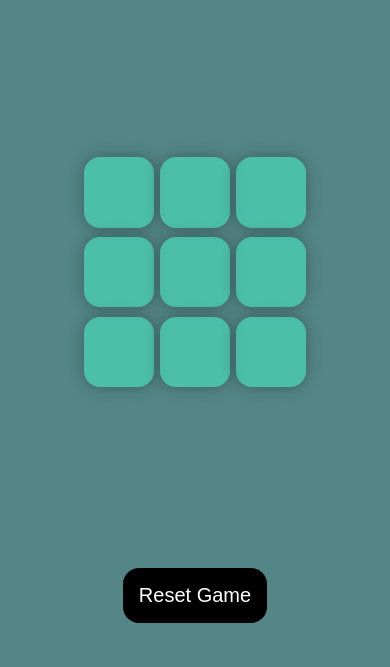
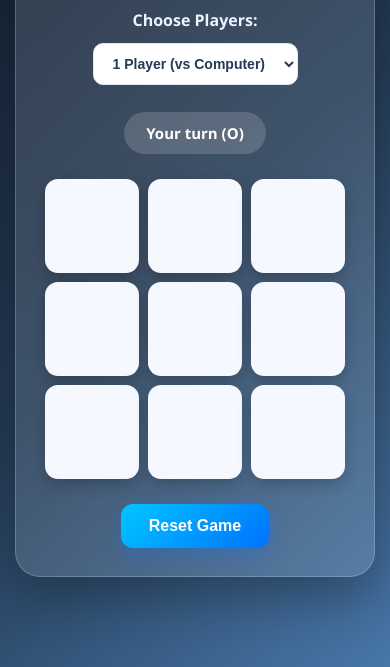
Before and after one commit to Prajakta-Jadhav1206/Tic-Tac-Toe-Game, a plain HTML site: page index.html in a window 390 px wide. Shown: the part 177-844 px from the top of the page. Drawn offline with Linux system fonts and the light colour scheme.

Commit message:
Revamp CSS for responsive design and aesthetics
Refactor CSS styles for improved layout and design.

```diff
--- a/style.css
+++ b/style.css
@@ -1,112 +1,210 @@
-*{
-    margin:0;
-    padding:0;
+
+* {
+    margin: 0;
+    padding: 0;
+    box-sizing: border-box;
 }
 
-body{
-    background-color: #548687;
-    text-align:center;
-}
-
-.container{
-    height: 70vh;
-    display: flex;
-    flex-wrap: wrap;
-    justify-content: center;
-    align-items: center;
-
-}
-
-.game{
-    height: 60vmin;
-    width: 60vmin;
-    display: flex;
-    flex-wrap: wrap;
-    justify-content: center;
-    align-items: center;
-    gap:1.5vmin
-}
-
-.btn{
-    height: 18vmin;
-    width: 18vmin;
-    border-radius: 1rem;
-    border: none;
-    box-shadow: 0 0 1rem rgba(0,0,0,0.3);
-    font-size: 8vmin;
-    color:#b0413e;
-    background-color:#4fc7;
-
-}
-
-#reset{
-    padding: 1rem;
-    font-size: 1.25rem;
-    background-color: black;
-    color: white;
-    border-radius: 1rem;
-    border:none;
-
-}
-
-#new-reset{
-    padding: 1rem;
-    font-size: 1.25rem;
-    background-color: black;
-    color: white;
-    border-radius: 1rem;
-    border:none;
-
-}
-
-#msg{
-    color:#ffffc7;
-    font-size: 8vmin;
-}
-.msg-container{
-   min-height:100vh;
-   width:100%;
-   display:flex;
-   justify-content:center;
-   align-items:center;
-   flex-direction:column;
-   gap:2rem;
-}
-
-.hide{
-    display: none;
-}
-.mode-box {
-    margin: 20px auto;
+body {
+    min-height: 100vh;
+    font-family: "Segoe UI", Arial, sans-serif;
+    background: linear-gradient(135deg, #141e30, #243b55, #4776a8);
     display: flex;
     justify-content: center;
     align-items: center;
+    padding: 25px 15px;
+    color: white;
+}
+
+/* Main Game Card */
+main {
+    width: 100%;
+    max-width: 480px;
+    padding: 35px 25px;
+    text-align: center;
+    background: rgba(255, 255, 255, 0.12);
+    border: 1px solid rgba(255, 255, 255, 0.2);
+    border-radius: 25px;
+    box-shadow: 0 20px 50px rgba(0, 0, 0, 0.3);
+    backdrop-filter: blur(15px);
+}
+
+/* Heading */
+h1 {
+    font-size: 38px;
+    font-weight: 800;
+    letter-spacing: 1px;
+    margin-bottom: 25px;
+    color: #ffffff;
+    text-shadow: 0 3px 15px rgba(0, 0, 0, 0.25);
+}
+
+/* Player Selection */
+.mode-box {
+    display: flex;
+    justify-content: center;
+    align-items: center;
+    flex-wrap: wrap;
     gap: 12px;
-    flex-wrap: wrap;
+    margin-bottom: 22px;
 }
 
 .mode-box label {
-    font-size: 18px;
-    font-weight: bold;
-    color: white;
+    font-size: 16px;
+    font-weight: 600;
+    color: #eaf4ff;
 }
 
 #gameMode {
-    padding: 10px 15px;
-    border-radius: 8px;
-    border: none;
-    font-size: 15px;
+    padding: 11px 15px;
+    border-radius: 10px;
+    border: 1px solid #dce8f7;
+    outline: none;
+    background: #ffffff;
+    color: #243b55;
+    font-size: 14px;
+    font-weight: 600;
     cursor: pointer;
 }
 
+/* Turn Message */
 #turn {
-    color: white;
-    font-size: 20px;
-    font-weight: bold;
-    margin: 15px;
+    display: inline-block;
+    margin: 5px 0 20px;
+    padding: 11px 22px;
+    border-radius: 30px;
+    background: rgba(255, 255, 255, 0.16);
+    color: #ffffff;
+    font-size: 17px;
+    font-weight: 600;
+}
+
+/* Game Board */
+.container {
+    display: flex;
+    justify-content: center;
+    align-items: center;
+    margin: 5px auto 25px;
+}
+
+.game {
+    width: min(75vw, 330px);
+    aspect-ratio: 1 / 1;
+    display: grid;
+    grid-template-columns: repeat(3, 1fr);
+    grid-template-rows: repeat(3, 1fr);
+    gap: 12px;
+}
+
+/* Game Boxes */
+.btn {
+    width: 100%;
+    height: 100%;
+    border: none;
+    border-radius: 17px;
+    background: #f5f8ff;
+    color: #243b55;
+    font-size: clamp(35px, 10vmin, 58px);
+    font-weight: 800;
+    cursor: pointer;
+    box-shadow: 0 6px 15px rgba(0, 0, 0, 0.2);
+    transition: transform 0.2s ease,
+                background 0.2s ease,
+                box-shadow 0.2s ease;
+}
+
+.btn:not(:disabled):hover {
+    transform: translateY(-4px) scale(1.03);
+    background: #dceaff;
+    box-shadow: 0 10px 20px rgba(0, 0, 0, 0.25);
+}
+
+.btn:active {
+    transform: scale(0.95);
 }
 
 .btn:disabled {
     cursor: not-allowed;
-    opacity: 0.85;
+    opacity: 1;
 }
+
+/* O and X Colors */
+.btn:not(:empty) {
+    color: #2878e8;
+}
+
+/* Reset Button */
+#reset,
+#new-reset {
+    padding: 13px 28px;
+    border: none;
+    border-radius: 12px;
+    background: linear-gradient(135deg, #00c6ff, #0072ff);
+    color: white;
+    font-size: 16px;
+    font-weight: 700;
+    cursor: pointer;
+    box-shadow: 0 6px 18px rgba(0, 114, 255, 0.3);
+    transition: all 0.25s ease;
+}
+
+#reset:hover,
+#new-reset:hover {
+    transform: translateY(-3px);
+    box-shadow: 0 10px 25px rgba(0, 114, 255, 0.45);
+}
+
+#reset:active,
+#new-reset:active {
+    transform: scale(0.96);
+}
+
+/* Winner Message */
+.msg-container {
+    position: fixed;
+    inset: 0;
+    z-index: 10;
+    display: flex;
+    justify-content: center;
+    align-items: center;
+    flex-direction: column;
+    gap: 30px;
+    padding: 20px;
+    background: rgba(12, 25, 45, 0.94);
+    text-align: center;
+}
+
+#msg {
+    color: #ffffff;
+    font-size: clamp(30px, 7vw, 48px);
+    font-weight: 800;
+    text-shadow: 0 0 20px rgba(0, 198, 255, 0.5);
+}
+
+.hide {
+    display: none !important;
+}
+
+/* Mobile Responsive */
+@media (max-width: 480px) {
+    main {
+        padding: 28px 15px;
+    }
+
+    h1 {
+        font-size: 30px;
+    }
+
+    .game {
+        width: min(78vw, 300px);
+        gap: 9px;
+    }
+
+    .btn {
+        border-radius: 13px;
+    }
+
+    #turn {
+        font-size: 15px;
+    }
+}
```
